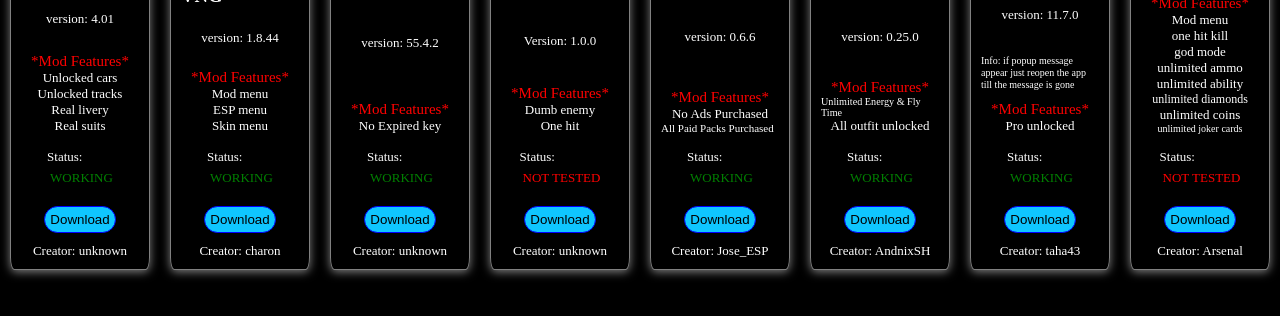
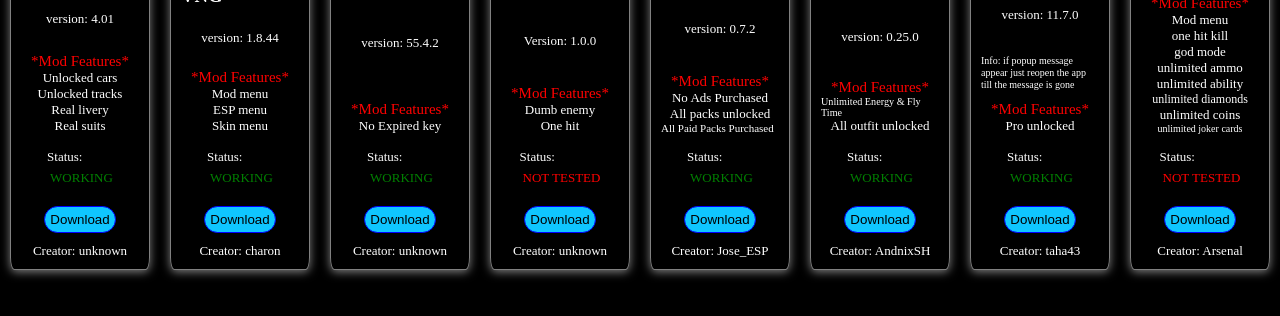
Before and after one commit to zyrill707/modapks, a plain HTML site: page index.html in a window 1280 px wide. Shown: the part 368-684 px from the top of the page. Drawn offline with Linux system fonts and the light colour scheme.

Commit message:
Update index.html

```diff
--- a/index.html
+++ b/index.html
@@ -70,12 +70,13 @@
     <div class="game-section">
       <img src="/game logo/bloodbox.jpeg">
       <h3>BloodBox</h3>
-      <p class="ver">version: 0.6.6</p>
+      <p class="ver">version: 0.7.2</p>
       <label>*Mod Features*</label>
       <p>No Ads Purchased</p>
+      <p>All packs unlocked<p>
       <p style="width: 100%; font-size: 11px;">All Paid Packs Purchased</p>
       <p class="status">Status:</p>
-      <a href="https://sub4unlock.io/KQfAw"><button>Download</button></a>
+      <a href="https://sub4unlock.io/l2MuY"><button>Download</button></a>
       <p>Creator: Jose_ESP</p>
     </div>
     <div class="game-section">
```
